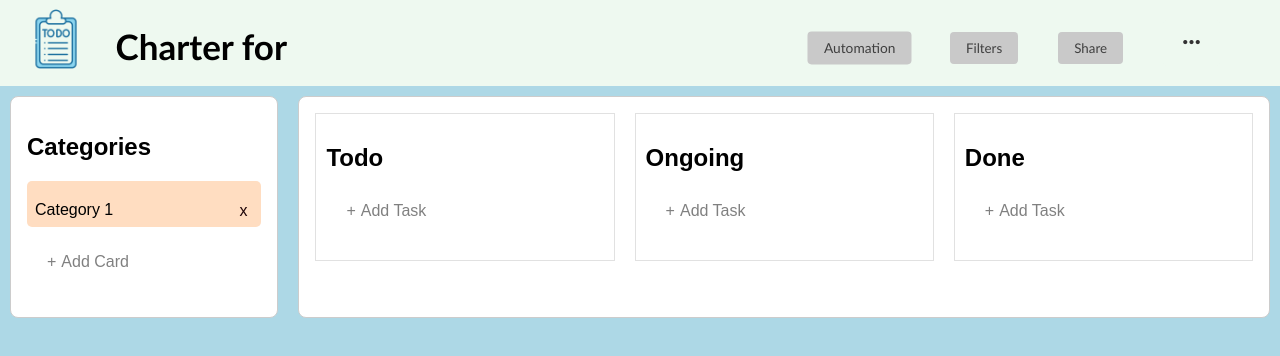
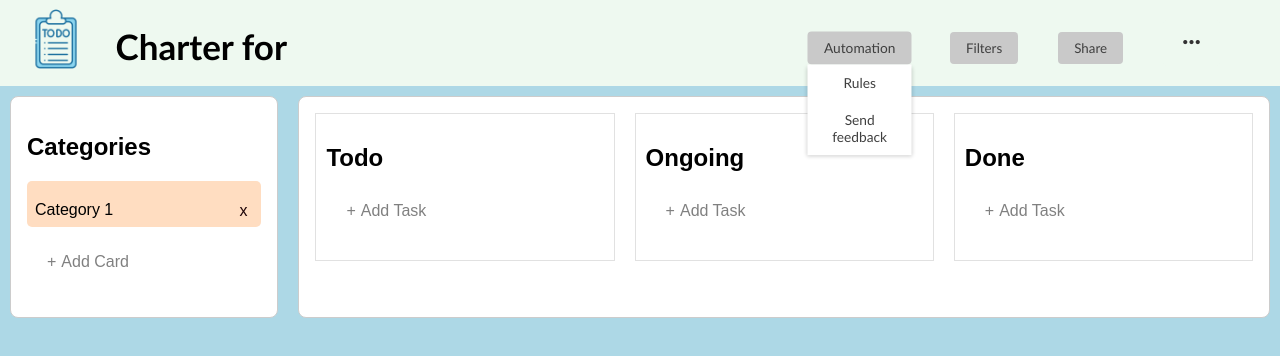
Before and after one commit to Amtizma/ProiectSOPM, a React (Create React App) app: page / in a window 1280 px wide. Both pictures are taken after a click on the button "Automation". Shown: the top 356 px of the page. Built offline with nearby package versions, Linux system fonts and the light colour scheme.

Commit message:
popup menus visible

```diff
--- a/src/App.css
+++ b/src/App.css
@@ -59,4 +59,5 @@
 .categoriesAndTasks {
   display: flex;
   position: relative;
+  z-index: 0;
 }
--- a/src/App.js
+++ b/src/App.js
@@ -13,7 +13,7 @@ const App = () => {
             <TopBar />
             <div className="categoriesAndTasks">
             <CategoryPage />
-            <TaskPage/>
+                <TaskPage/>
             </div>
         </div>
 
--- a/src/topbar.css
+++ b/src/topbar.css
@@ -10,6 +10,7 @@ body {
   display: flex;
   justify-content: flex-end;
   position: relative;
+  z-index: 10;
 }
 
 .charter-title {
@@ -128,7 +129,6 @@ body {
   right: 0;
   background-color: #fff;
   box-shadow: 0px 2px 4px rgba(0, 0, 0, 0.2);
-  z-index: 100;
 }
 
 .dropdown-menu ul {
--- a/src/topbar.js
+++ b/src/topbar.js
@@ -47,7 +47,7 @@ const TopBar = () => {
                                 <button className={`button ${showAuto ? 'active' : ''}`} onClick={toggleAuto}>
                                     Automation
                                     {showAuto && (
-                                        <div className="dropdown-menu2">
+                                        <div className="dropdown-menu">
                                             <ul>
                                                 <li>Rules</li>
                                                 <li onClick={toggleFeedbackPopup}>Send feedback</li>
@@ -61,7 +61,7 @@ const TopBar = () => {
                                 <button className={`button ${showFilters ? 'active' : ''}`} onClick={toggleFilters}>
                                     Filters
                                     {showFilters && (
-                                        <div className="dropdown-menu1">
+                                        <div className="dropdown-menu">
                                             <ul>
                                                 <li>By Deault</li>
                                                 <li>By ????</li>
```
